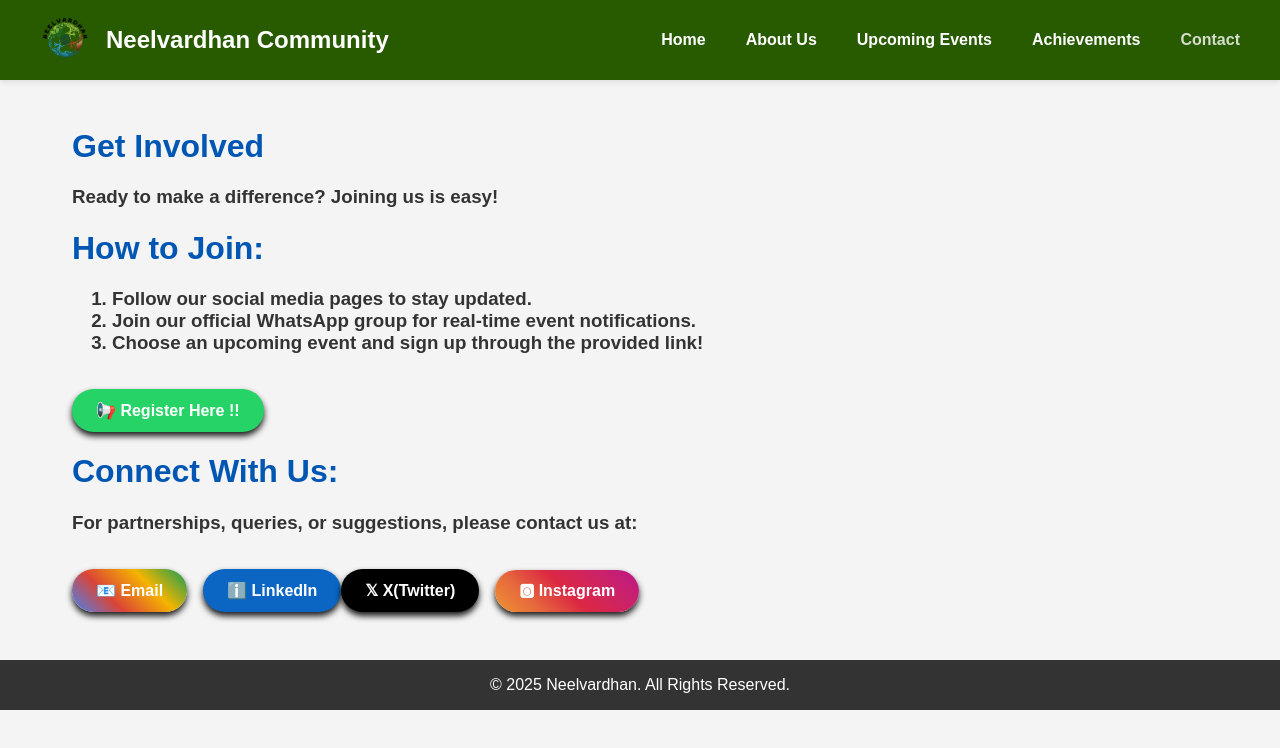
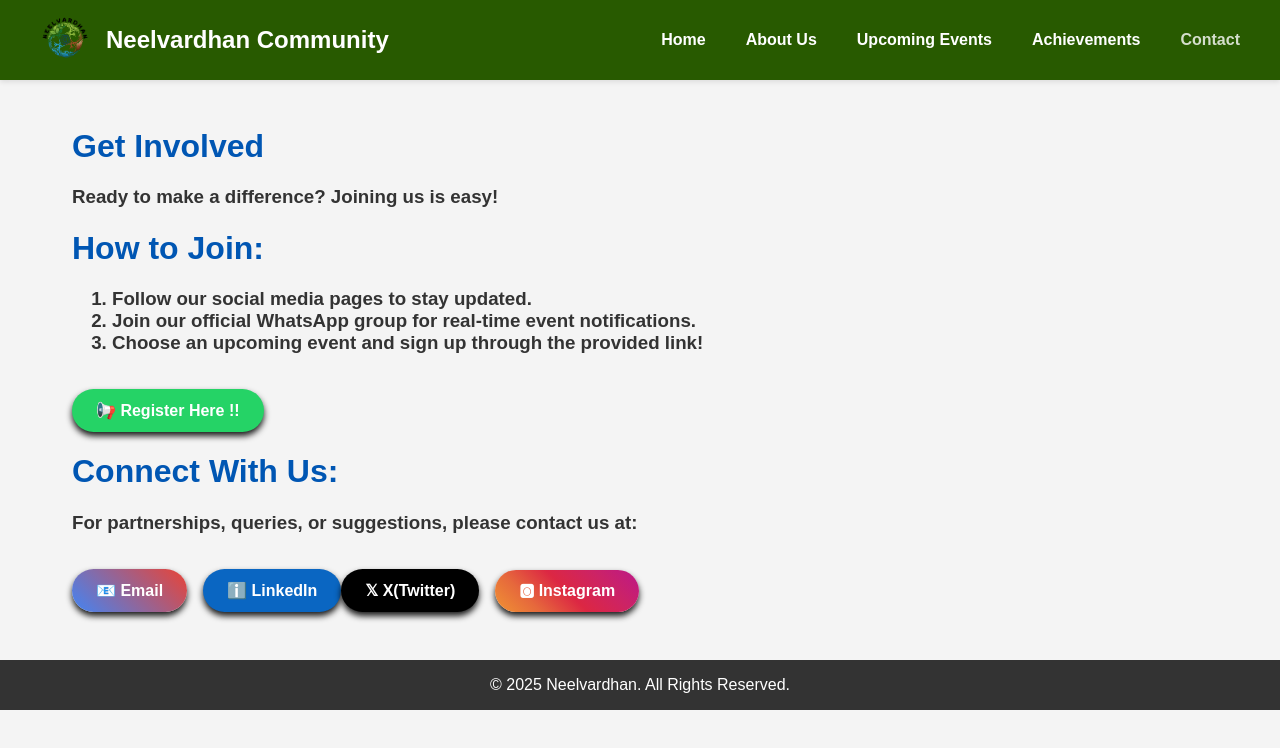
Before and after one commit to OG-DHRUV-1002/dns-website, a React (Create React App) app: page /contact in a window 1280 px wide. Shown: the top 748 px of the page. Built offline with nearby package versions, Linux system fonts and the light colour scheme.

Commit message:
styles.css

```diff
--- a/src/assets/styles.css
+++ b/src/assets/styles.css
@@ -204,8 +204,7 @@ margin-top: -80px; / Pull it up to fill the space visually */
   margin-top: 1rem;
   margin-right: 1rem;
   /* Gmail-inspired gradient */
-  background: linear-gradient(45deg, #4285F4 0%, #DB4437 33%, #F4B400 66%, #0F9D58 100%);
-  color: white;
+  background: linear-gradient(45deg, #4285F4, #EA4335);  color: white;
   text-decoration: none;
   font-weight: bold;
   font-size: 1rem;
```
